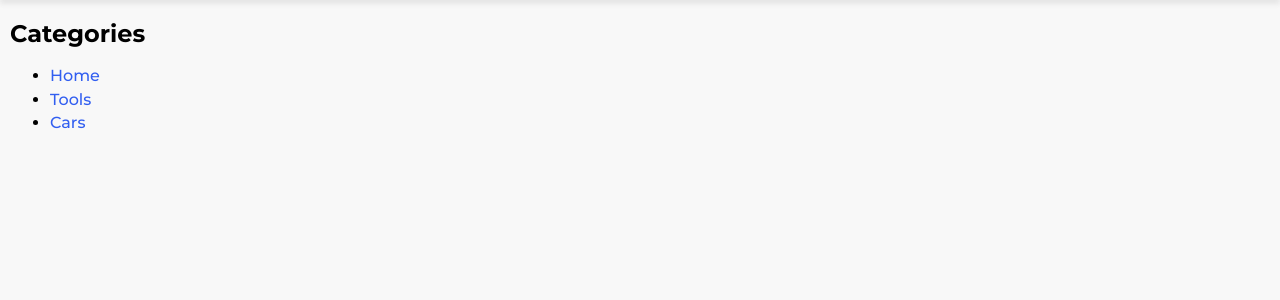
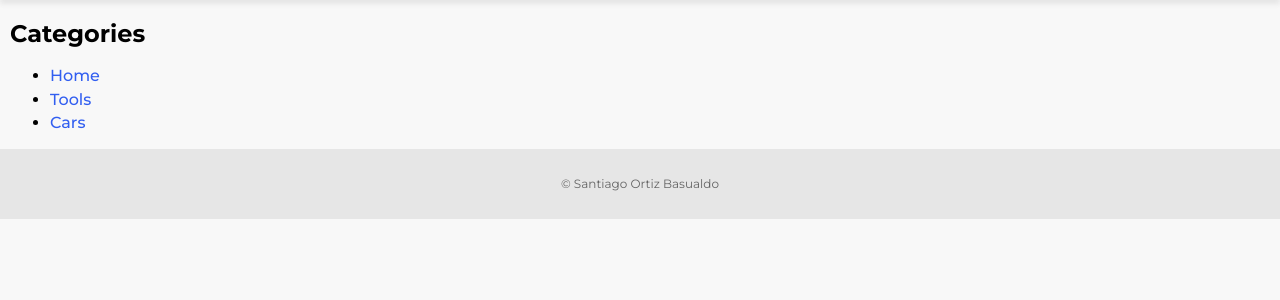
Before and after one commit to ortiztato/eMarket, a Django app: page /categories in a window 1280 px wide. Shown: the part 70-370 px from the top of the page. Run offline with Django 3.2, Linux system fonts and the light colour scheme; data comes from the database, SQL or seed files in the repository; both versions use the stored data as it was after the commit.

Commit message:
para empezar a estilar la version desktop

```diff
--- a/auctions/static/auctions/navbar.css
+++ b/auctions/static/auctions/navbar.css
@@ -26,8 +26,6 @@
     color: var(--primary-color);
   }
 
-  .logo img {
-  }
 
   /* Menu */
   .menu {
@@ -69,7 +67,7 @@
   }
 
   .menu a:hover {
-    color: var(--primary-color);
+    color: rgb(24, 61, 141);
   }
 
   .open-menu,
--- a/auctions/static/auctions/templates.css
+++ b/auctions/static/auctions/templates.css
@@ -216,3 +216,29 @@
 }
 
 /* INDEX BY CATEGORIES TEMPLATE */
+
+/* WATCHLIST TEMPLATE  */
+
+.watchlistsection{
+    margin-left: 10px;
+}
+
+/* FOOTER */
+
+footer{
+    background-color: rgb(230,230,230);
+}
+
+footer p{
+    font-size: 12px;
+    margin: 0;
+    padding: 12px;
+    color: rgb(100,100,100);
+}
+
+footer .container{
+    height: 70px;
+    display: flex;
+    justify-content: center;
+    align-items:center;
+}
--- a/auctions/templates/auctions/layout.html
+++ b/auctions/templates/auctions/layout.html
@@ -76,6 +76,10 @@
                 {% endblock %}
             </div>
         </section>
-
+        <footer>
+            <div class="container">
+                <p>&copy; Santiago Ortiz Basualdo</p>
+            </div>
+        </footer>
     </body>
 </html>
--- a/auctions/templates/auctions/watchlist.html
+++ b/auctions/templates/auctions/watchlist.html
@@ -1,8 +1,9 @@
 {% extends "auctions/layout.html" %}
 
 {% block body %}
+<section class="watchlistsection">
     <h2>Listings Watchlist</h2>
-    Hi {{user}} this are your auctions you are interested on
+    Hi <strong>{{user}}</strong> this are your auctions you are interested on
     {% for auction in watchauctions %}
     <hr>
     <li><a href="{% url 'auction' auction.title %}"> {{ auction.title }}</a>
@@ -18,5 +19,7 @@
             Price: {{ auction.price }}
         </li>
     {% endfor %}
+</section>
+
 
 {% endblock %}
```
Also changed, not shown: db.sqlite3.
